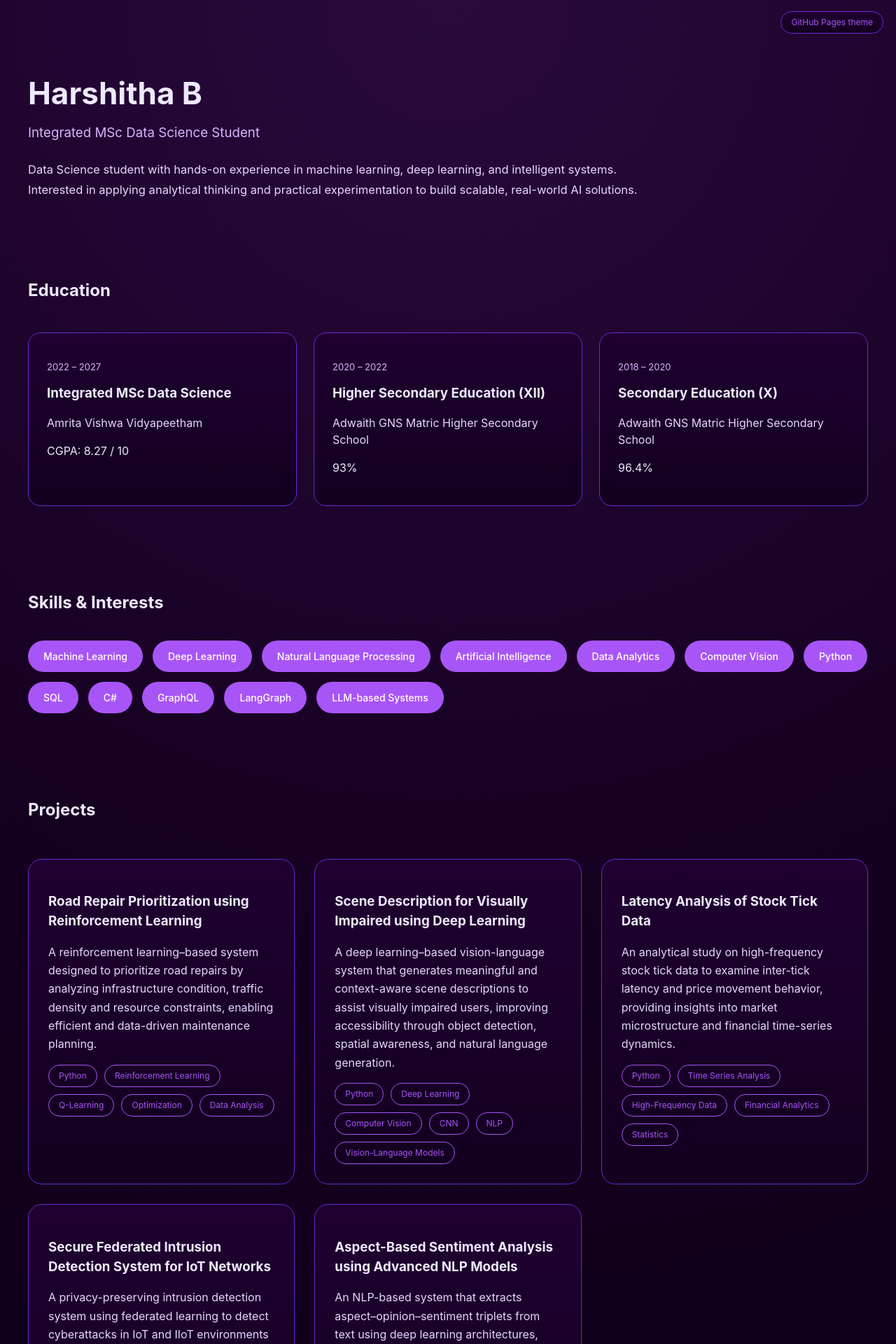
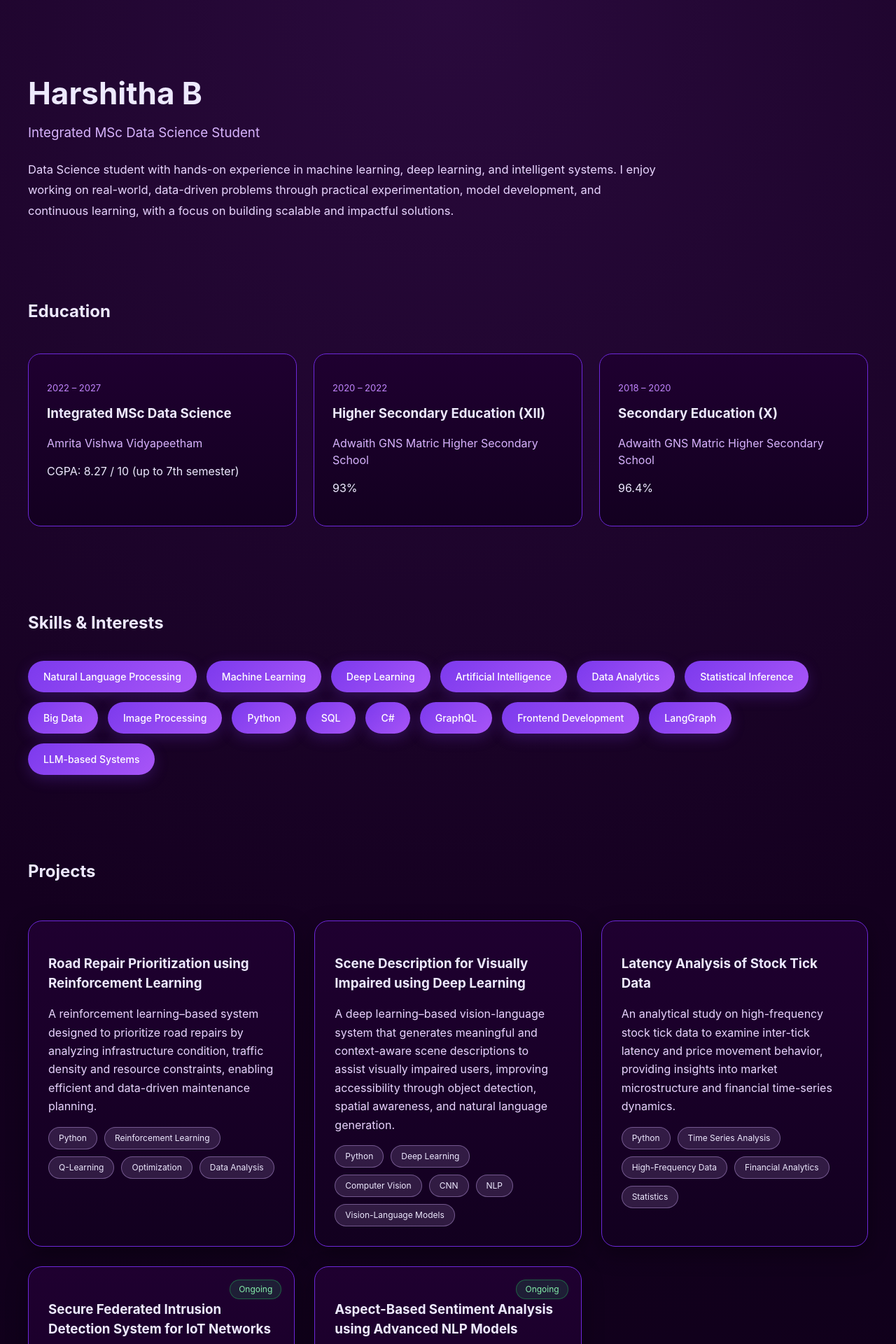
Before and after one commit to Harshitha2347/Portfolio, a React (Vite) app: page / in a window 1280 px wide. Shown: the top 1920 px of the page at 70% size. Built offline with nearby package versions, Linux system fonts and the light colour scheme.

Commit message:
Prepare for GitHub Pages

```diff
--- a/package.json
+++ b/package.json
@@ -21,6 +21,7 @@
     "@types/react-dom": "^19.2.3",
     "@vitejs/plugin-react": "^5.1.2",
     "@vitejs/plugin-react-swc": "^4.2.2",
+    "cross-env": "^10.1.0",
     "eslint": "^9.39.1",
     "eslint-plugin-react-hooks": "^7.0.1",
     "eslint-plugin-react-refresh": "^0.4.24",
--- a/src/App.jsx
+++ b/src/App.jsx
@@ -8,106 +8,27 @@ const sectionAnimation = {
   viewport: { once: true }
 };
 
-/* ================= THEME DETECTION ================= */
-
-// 1️⃣ Read from Vite env
-const envTarget = import.meta.env.VITE_DEPLOY_TARGET;
-
-// 2️⃣ Fallback based on hostname (VERY IMPORTANT)
-const hostname = window.location.hostname;
-
-let deployTarget = envTarget;
-
-if (!deployTarget) {
-  if (hostname.includes("github.io")) deployTarget = "github";
-  else if (hostname.includes("netlify.app")) deployTarget = "netlify";
-  else if (hostname.includes("vercel.app")) deployTarget = "vercel";
-  else deployTarget = "github";
-}
-
-/* ================= THEME CONFIG ================= */
-
-const themes = {
-  github: {
-    name: "GitHub Pages",
-    background:
-      "radial-gradient(circle at top, #2a0a3d 0%, #14001f 45%, #0a0014 100%)",
-    cardBg: "linear-gradient(180deg, #1f0030 0%, #12001f 100%)",
-    border: "#6d28d9",
-    primary: "#a855f7",
-    secondary: "#d8b4fe",
-    text: "#ede9fe",
-    muted: "#e9d5ff"
-  },
-
-  netlify: {
-    name: "Netlify",
-    background:
-      "radial-gradient(circle at top, #e0f2fe 0%, #f0f9ff 45%, #ffffff 100%)",
-    cardBg: "#ffffff",
-    border: "#bae6fd",
-    primary: "#38bdf8",
-    secondary: "#0ea5e9",
-    text: "#0f172a",
-    muted: "#334155"
-  },
-
-  vercel: {
-    name: "Vercel",
-    background:
-      "radial-gradient(circle at top, #faf5ff 0%, #ffffff 45%, #f5f3ff 100%)",
-    cardBg: "#ffffff",
-    border: "#ddd6fe",
-    primary: "#a78bfa",
-    secondary: "#7c3aed",
-    text: "#1e1b4b",
-    muted: "#4338ca"
-  }
-};
-
-const theme = themes[deployTarget];
-
-/* ================================================= */
-
 function App() {
   return (
     <div
       style={{
         minHeight: "100vh",
         width: "100vw",
-        background: theme.background,
-        color: theme.text,
+        background:
+          "radial-gradient(circle at top, #2a0a3d 0%, #14001f 45%, #0a0014 100%)",
+        color: "#ede9fe",
         fontFamily: "Inter, Arial, sans-serif",
         display: "flex",
-        justifyContent: "center",
-        position: "relative"
+        justifyContent: "center"
       }}
     >
-      {/* THEME INDICATOR */}
-      <div
-        style={{
-          position: "fixed",
-          top: "16px",
-          right: "18px",
-          fontSize: "12px",
-          padding: "6px 14px",
-          borderRadius: "999px",
-          background: theme.cardBg,
-          border: `1px solid ${theme.border}`,
-          color: theme.primary,
-          zIndex: 1000
-        }}
-      >
-        {theme.name} theme
-      </div>
-
       <div style={{ maxWidth: "1200px", width: "100%", padding: "72px 24px" }}>
-        {/* ABOUT */}
+        {/* ABOUT ME */}
         <motion.section {...sectionAnimation} style={{ marginBottom: "110px" }}>
           <h1 style={{ fontSize: "44px", marginBottom: "6px" }}>
             Harshitha B
           </h1>
-          <h3 style={{ fontWeight: 400, color: theme.secondary }}>
+          <h3 style={{ fontWeight: 400, color: "#d8b4fe" }}>
             Integrated MSc Data Science Student
           </h3>
           <p
@@ -115,14 +36,15 @@ function App() {
               marginTop: "24px",
               fontSize: "16.5px",
               lineHeight: "1.8",
-              color: theme.muted,
+              color: "#e9d5ff",
               maxWidth: "900px"
             }}
           >
             Data Science student with hands-on experience in machine learning,
-            deep learning, and intelligent systems. Interested in applying
-            analytical thinking and practical experimentation to build scalable,
-            real-world AI solutions.
+            deep learning, and intelligent systems. I enjoy working on
+            real-world, data-driven problems through practical experimentation,
+            model development, and continuous learning, with a focus on building
+            scalable and impactful solutions.
           </p>
         </motion.section>
 
@@ -142,7 +64,7 @@ function App() {
                 period: "2022 – 2027",
                 title: "Integrated MSc Data Science",
                 place: "Amrita Vishwa Vidyapeetham",
-                score: "CGPA: 8.27 / 10"
+                score: "CGPA: 8.27 / 10 (up to 7th semester)"
               },
               {
                 period: "2020 – 2022",
@@ -160,39 +82,45 @@ function App() {
               <div
                 key={i}
                 style={{
-                  background: theme.cardBg,
-                  border: `1px solid ${theme.border}`,
+                  background:
+                    "linear-gradient(180deg, #1f0030 0%, #130020 100%)",
+                  border: "1px solid #6d28d9",
                   borderRadius: "18px",
                   padding: "26px"
                 }}
               >
-                <p style={{ color: theme.secondary, fontSize: "13px" }}>
+                <p style={{ color: "#c084fc", fontSize: "13px" }}>
                   {edu.period}
                 </p>
                 <h3 style={{ margin: "10px 0" }}>{edu.title}</h3>
-                <p style={{ color: theme.muted }}>{edu.place}</p>
-                <p style={{ marginTop: "6px" }}>{edu.score}</p>
+                <p style={{ color: "#d8b4fe" }}>{edu.place}</p>
+                <p style={{ marginTop: "6px", color: "#ede9fe" }}>
+                  {edu.score}
+                </p>
               </div>
             ))}
           </div>
         </motion.section>
 
-        {/* SKILLS */}
+        {/* SKILLS & INTERESTS */}
         <motion.section {...sectionAnimation} style={{ marginBottom: "120px" }}>
           <h2 style={{ marginBottom: "36px" }}>Skills & Interests</h2>
 
           <div style={{ display: "flex", flexWrap: "wrap", gap: "14px" }}>
             {[
+              "Natural Language Processing",
               "Machine Learning",
               "Deep Learning",
-              "Natural Language Processing",
               "Artificial Intelligence",
               "Data Analytics",
-              "Computer Vision",
+              "Statistical Inference",
+              "Big Data",
+              "Image Processing",
               "Python",
               "SQL",
               "C#",
               "GraphQL",
+              "Frontend Development",
               "LangGraph",
               "LLM-based Systems"
             ].map((skill, i) => (
@@ -201,10 +129,12 @@ function App() {
                 style={{
                   padding: "12px 22px",
                   borderRadius: "999px",
-                  background: theme.primary,
+                  background:
+                    "linear-gradient(135deg, #7c3aed, #a855f7)",
                   color: "#ffffff",
                   fontSize: "14px",
-                  fontWeight: 500
+                  fontWeight: 500,
+                  boxShadow: "0 6px 20px rgba(124,58,237,0.25)"
                 }}
               >
                 {skill}
@@ -227,17 +157,38 @@ function App() {
             {projects.map((project, index) => (
               <motion.div
                 key={index}
-                whileHover={{ y: -6 }}
+                whileHover={{ y: -8 }}
                 transition={{ duration: 0.25 }}
                 style={{
-                  background: theme.cardBg,
-                  border: `1px solid ${theme.border}`,
+                  background:
+                    "linear-gradient(180deg, #1f0030 0%, #12001f 100%)",
+                  border: "1px solid #6d28d9",
                   borderRadius: "20px",
-                  padding: "28px"
+                  padding: "28px",
+                  position: "relative",
+                  boxShadow: "0 10px 30px rgba(0,0,0,0.35)"
                 }}
               >
+                {(index >= projects.length - 2) && (
+                  <span
+                    style={{
+                      position: "absolute",
+                      top: "18px",
+                      right: "18px",
+                      fontSize: "12px",
+                      padding: "4px 12px",
+                      borderRadius: "999px",
+                      background: "rgba(34,197,94,0.15)",
+                      border: "1px solid rgba(34,197,94,0.4)",
+                      color: "#86efac"
+                    }}
+                  >
+                    Ongoing
+                  </span>
+                )}
+
                 <h3 style={{ marginBottom: "12px" }}>{project.title}</h3>
-                <p style={{ color: theme.muted, lineHeight: "1.65" }}>
+                <p style={{ color: "#e9d5ff", lineHeight: "1.65" }}>
                   {project.description}
                 </p>
 
@@ -256,8 +207,9 @@ function App() {
                         padding: "6px 14px",
                         borderRadius: "999px",
                         fontSize: "12px",
-                        border: `1px solid ${theme.primary}`,
-                        color: theme.primary
+                        background: "rgba(216,180,254,0.15)",
+                        border: "1px solid rgba(216,180,254,0.4)",
+                        color: "#ede9fe"
                       }}
                     >
                       {tag}
@@ -275,56 +227,66 @@ function App() {
 
           <div
             style={{
-              background: theme.cardBg,
-              border: `1px solid ${theme.border}`,
+              background:
+                "linear-gradient(180deg, #1f0030 0%, #12001f 100%)",
+              border: "1px solid #6d28d9",
               borderRadius: "22px",
-              padding: "30px"
+              padding: "30px",
+              maxWidth: "1000px",
+              boxShadow: "0 12px 32px rgba(0,0,0,0.35)"
             }}
           >
-            Deep learning for Computer Vision ·AI concepts and techniques · Data Analytics
-            with Excel. Python for Data Science
+            <p
+              style={{
+                lineHeight: "1.9",
+                color: "#ede9fe",
+                fontSize: "15.5px"
+              }}
+            >
+             ·Deep learning for Computer Vision ·AI concepts and techniques · Data Analytics with Excel· Python for Data Science	            with ExcelPython for Data Science
+
+            </p>
           </div>
         </motion.section>
 
-        {/* CONTACT */}
+        {/* GET IN TOUCH */}
         <motion.section {...sectionAnimation}>
           <div
             style={{
-              background: theme.cardBg,
-              border: `1px solid ${theme.border}`,
+              background:
+                "linear-gradient(180deg, #1f0030 0%, #12001f 100%)",
+              border: "1px solid #6d28d9",
               borderRadius: "24px",
               padding: "40px",
-              textAlign: "center"
+              textAlign: "center",
+              boxShadow: "0 14px 36px rgba(0,0,0,0.4)"
             }}
           >
             <h2 style={{ marginBottom: "18px" }}>Get in Touch</h2>
-
-            <p>
+            <p style={{ marginBottom: "14px" }}>
               <a
                 href="mailto:harshithababu2316@gmail.com"
-                style={{ color: theme.primary, textDecoration: "none" }}
+                style={{ color: "#d8b4fe", textDecoration: "none" }}
               >
                 📧 harshithababu2316@gmail.com
               </a>
             </p>
-
-            <p>
+            <p style={{ marginBottom: "14px" }}>
               <a
                 href="https://github.com/Harshitha2347"
                 target="_blank"
                 rel="noreferrer"
-                style={{ color: theme.primary, textDecoration: "none" }}
+                style={{ color: "#d8b4fe", textDecoration: "none" }}
               >
                 💻 GitHub
               </a>
             </p>
-
             <p>
               <a
                 href="https://www.linkedin.com/in/harshitha-b-619813353"
                 target="_blank"
                 rel="noreferrer"
-                style={{ color: theme.primary, textDecoration: "none" }}
+                style={{ color: "#d8b4fe", textDecoration: "none" }}
               >
                 🔗 LinkedIn
               </a>
```
Also changed, not shown: 1 other file (tests, documents, lock files or other folders).
